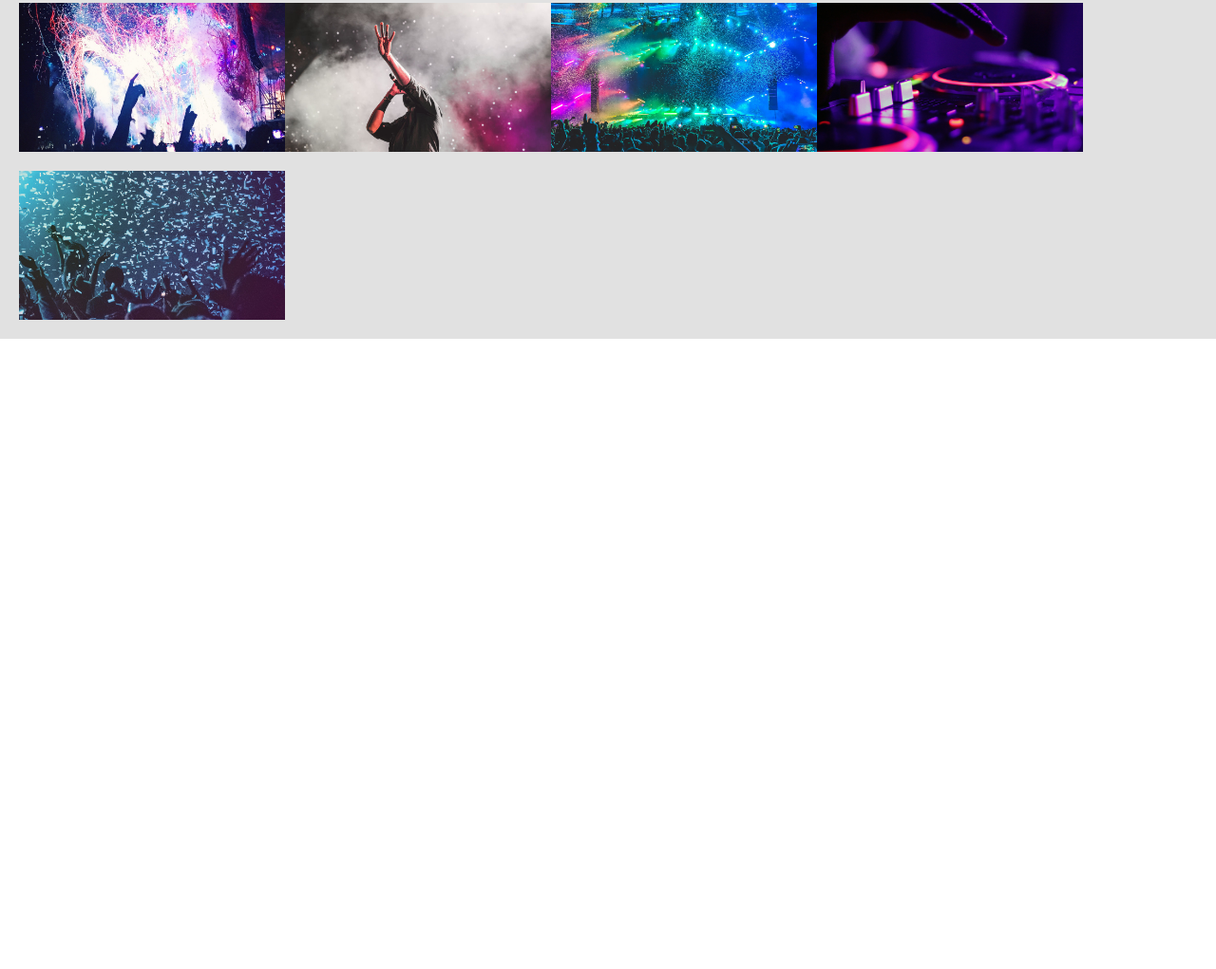
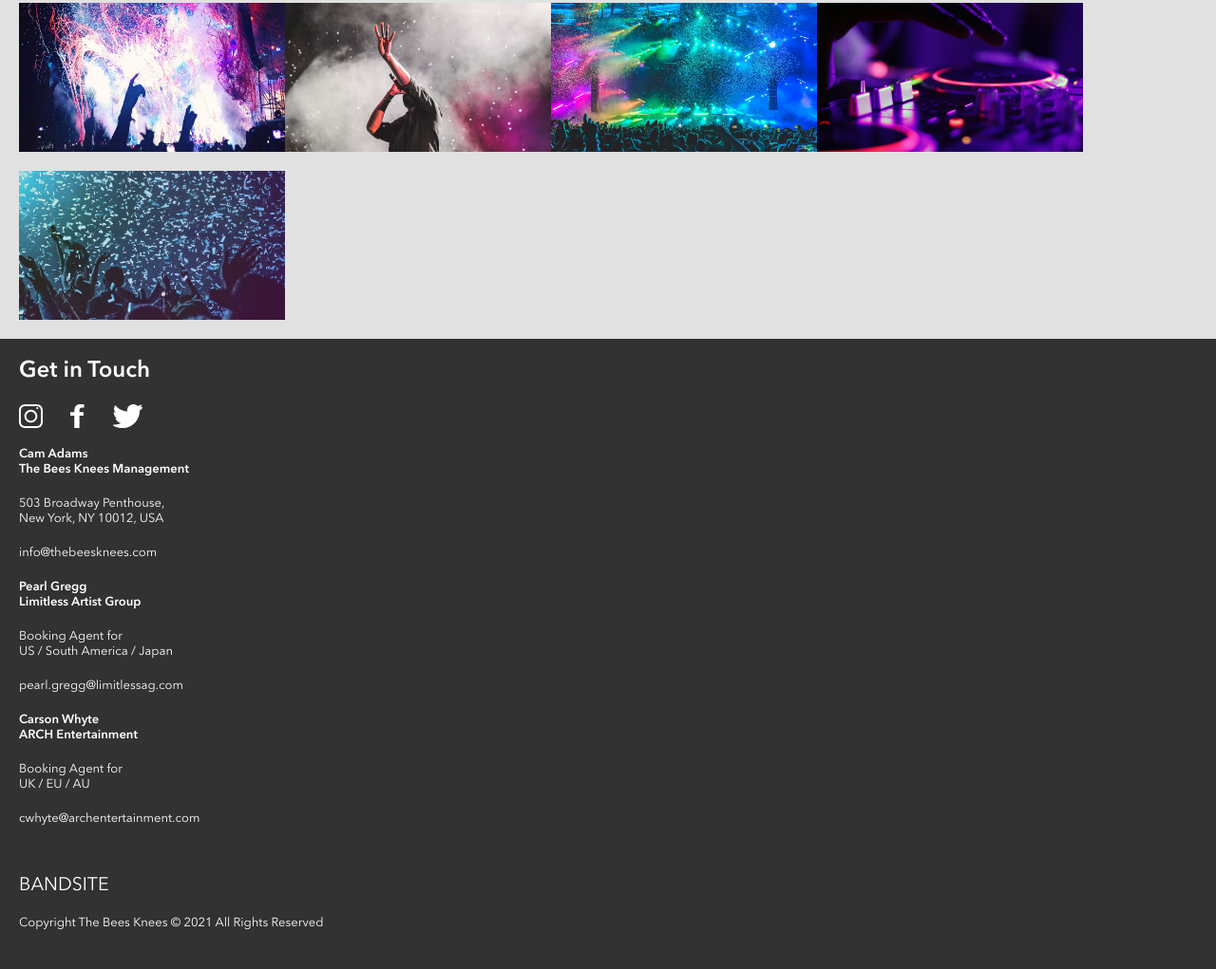
Before and after one commit to Nicholas-Zambrano/nicholas-zambrano-bandsite, a plain HTML site: page index.html in a window 1280 px wide. Shown: the part 1768-2789 px from the top of the page at 95% size. Before the commit the page ends 2125 px from the top, so only its background shows below. Drawn offline with Linux system fonts and the light colour scheme; files whose address does not match are found by name.

Commit message:
was focusing on the footer

```diff
--- a/index.html
+++ b/index.html
@@ -87,9 +87,80 @@
           <img src="./Assets/Images/Photo-gallery-8.jpg" alt="" class="gallery__img">
           <img src="./Assets/Images/Photo-gallery-9.jpg" alt="" class="gallery__img">
 
-
         </div>
       </div>
     </section>
+
+    <footer class="footer">
+      <div class="footer__contents">
+        <div class="footer__wrapper">
+
+          <h2 class="footer__h2">Get in Touch</h2>
+
+
+          <section class="footer__images">
+            <img src="./Assets/Icons/SVG/Icon-instagram.svg" alt="instagram">
+            <img src="./Assets/Icons/SVG/Icon-facebook.svg" alt="facebook">
+            <img src="./Assets/Icons/SVG/Icon-twitter.svg" alt="twitter">
+          </section>
+        </div>
+      </div>
+
+      <section class="footer__info">
+
+        <div class="footer__paragraphs footer__paragraphs--styling">
+          <p>Cam Adams</p>
+          <p>The Bees Knees Management</p>
+        </div>
+
+        <div class="footer__paragraphs">
+          <p>503 Broadway Penthouse,</p>
+          <p>New York, NY 10012, USA</p>
+        </div>
+
+        <div class="footer__paragraphs">
+          <p>info@thebeesknees.com</p>
+        </div>
+
+      </div>
+
+      <div class="footer__paragraphs footer__paragraphs--styling">
+        <p>Pearl Gregg</p>
+        <p>Limitless Artist Group</p>
+      </div>
+
+      <div class="footer__paragraphs">
+        <p>Booking Agent for</p>
+        <p>US / South America / Japan</p>
+      </div>
+      <div class="footer__paragraphs">
+        <p>pearl.gregg@limitlessag.com</p>
+      </div>
+
+      <div class="footer__paragraphs footer__paragraphs--styling">
+        <p>Carson Whyte</p>
+        <p>ARCH Entertainment</p>
+      </div>
+
+      <div class="footer__paragraphs">
+        <p>Booking Agent for</p>
+        <p>UK / EU / AU</p>
+      </div>
+
+      <div class="footer__paragraphs">
+        <p>cwhyte@archentertainment.com</p>
+      </div>
+
+        <div class="footer__paragraphs">
+          <h2 class="footer__bottom-h2">BANDSITE</h2>
+      </div>
+
+      <div class="footer__paragraphs">
+        <p>Copyright The Bees Knees © 2021 All Rights Reserved </p>
+      </div>
+
+      </section>
+
+    </footer>
   </body>
 </html>
--- a/styles/bio.scss
+++ b/styles/bio.scss
@@ -130,3 +130,51 @@
     }
 
 }
+.footer{
+    background-color:$BandSite-Black ;
+    padding: 2rem 0;
+    color: white;
+    padding-left: 2rem;
+
+    &__h2{
+      font-weight: 600;
+    }
+
+
+    &__images{
+      display: flex;
+      width: 13rem;
+      height: 4.5rem;
+      justify-content: space-between;
+    }
+
+
+
+    &__contents{
+      display: flex;
+      flex-direction: column;
+    }
+
+
+    &__paragraphs{
+      margin: 2rem 0;
+      font-size: 1.3rem;
+
+
+      &--styling{
+        // font-style: bold;
+        font-weight: 600;
+      }
+    }
+
+    img{
+        margin-top: 2rem;
+    }
+
+    &__bottom-h2{
+      font-weight: normal;
+      margin-top: 5rem;
+    }
+
+
+}
```
Also changed, not shown: styles/bio.css, 3 other files.
